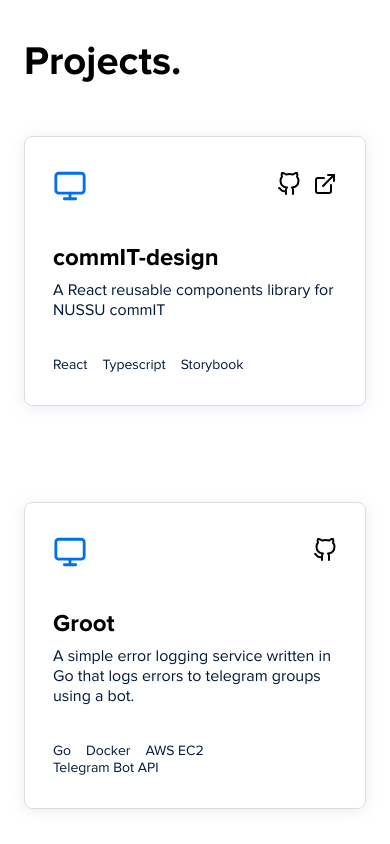
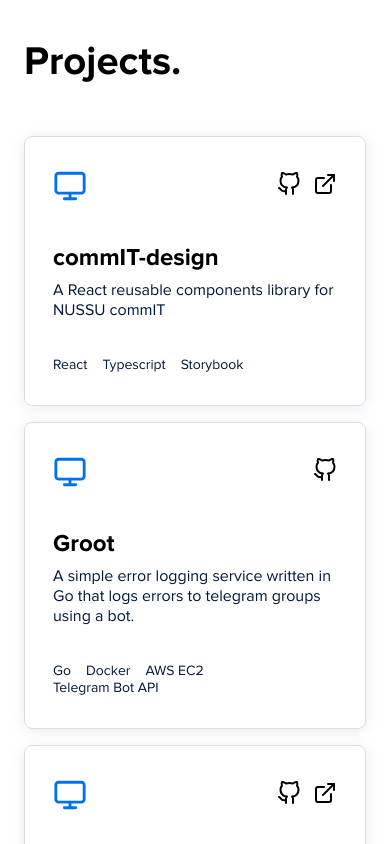
Before and after one commit to kevinmingtarja/kevinmingtarja.com-v1, a Next.js app: page / in a window 390 px wide. Shown: the part 3780-4624 px from the top of the page. Built offline with nearby package versions, Linux system fonts and the light colour scheme.

Commit message:
Fix projects styling for mobile

```diff
--- a/components/Sections/Projects/Projects.module.css
+++ b/components/Sections/Projects/Projects.module.css
@@ -4,8 +4,9 @@
 
 .projectGrid {
   list-style: none;
+  position: relative;
   padding: 0px;
-  margin: 50px 0px 0px;
+  margin: 50px 0px 50px 0px;
   display: -ms-grid;
   display: grid;
   -ms-grid-columns: (minmax(300px, 1fr))[auto-fill];
@@ -15,7 +16,6 @@
 
 .projectItemContainer {
   position: relative;
-  margin-bottom: var(--spacing-5xl);
   display: -webkit-box;
   display: -ms-flexbox;
   display: flex;
@@ -122,4 +122,11 @@
 .technologies li {
   margin-right: 15px;
 }
+
+@media (max-width: 480px) {
+  .projectGrid {
+    -ms-grid-columns: (minmax(250px, 1fr))[auto-fill];
+        grid-template-columns: repeat(auto-fill, minmax(250px, 1fr));
+  }
+}
 /*# sourceMappingURL=Projects.module.css.map */
--- a/components/Sections/Projects/Projects.module.scss
+++ b/components/Sections/Projects/Projects.module.scss
@@ -4,8 +4,9 @@
 
 .projectGrid {
   list-style: none;
+  position: relative;
   padding: 0px;
-  margin: 50px 0px 0px;
+  margin: 50px 0px 50px 0px;
   display: grid;
   grid-template-columns: repeat(auto-fill, minmax(300px, 1fr));
   gap: var(--spacing-base);
@@ -13,7 +14,6 @@
 
 .projectItemContainer {
   position: relative;
-  margin-bottom: var(--spacing-5xl);
   display: flex;
   flex-direction: column;
   justify-content: space-between;
@@ -97,3 +97,9 @@
     margin-right: 15px;
   }
 }
+
+@media (max-width: 480px) {
+  .projectGrid {
+    grid-template-columns: repeat(auto-fill, minmax(250px, 1fr));
+  }
+}
--- a/components/Sections/Projects/index.tsx
+++ b/components/Sections/Projects/index.tsx
@@ -30,8 +30,7 @@
 export default Projects
 
 const ProjectItem = ({ project }: { project: Project }) => {
-  const { name, description, image, githubLink, websiteLink, technologies } =
-    project
+  const { name, description, githubLink, websiteLink, technologies } = project
 
   return (
     <li className={styles.projectItemContainer}>
```
Also changed, not shown: 1 other file (tests, documents, lock files or other folders).
